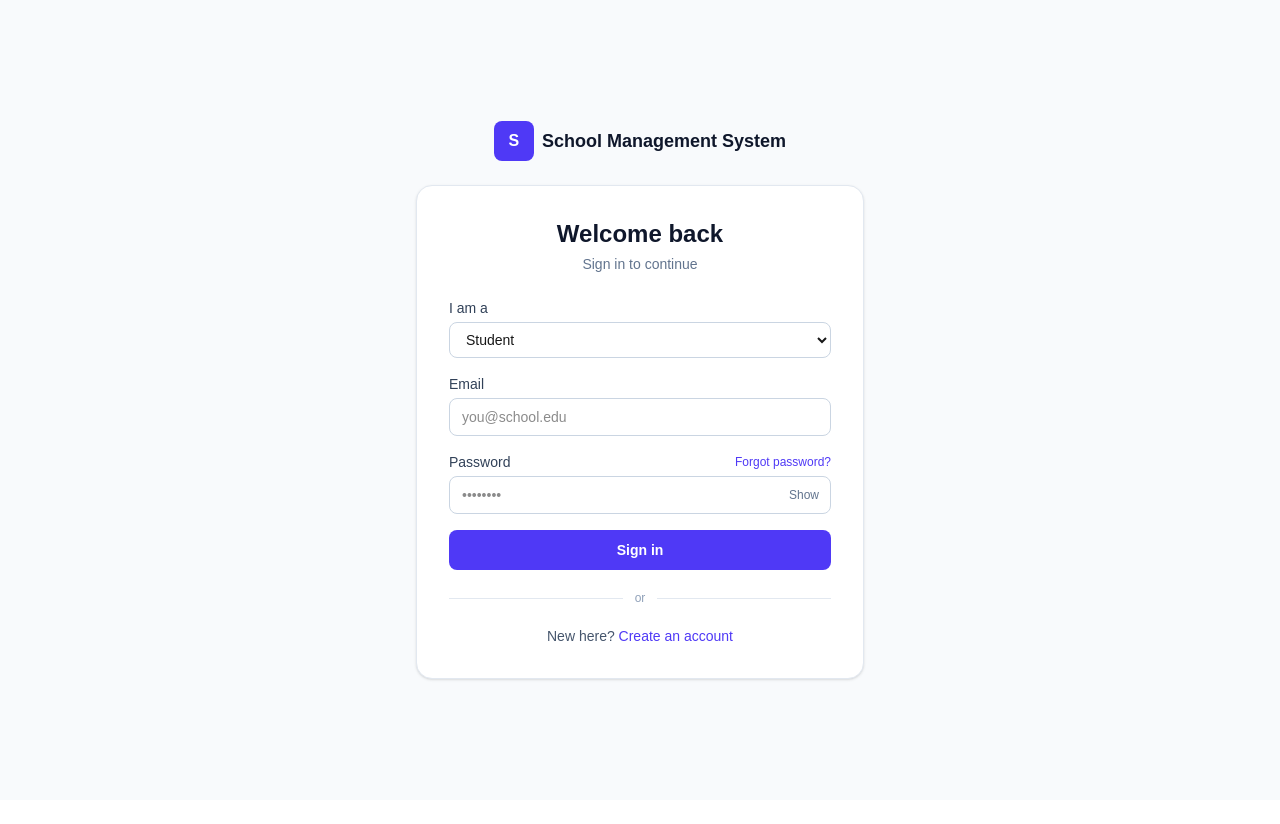
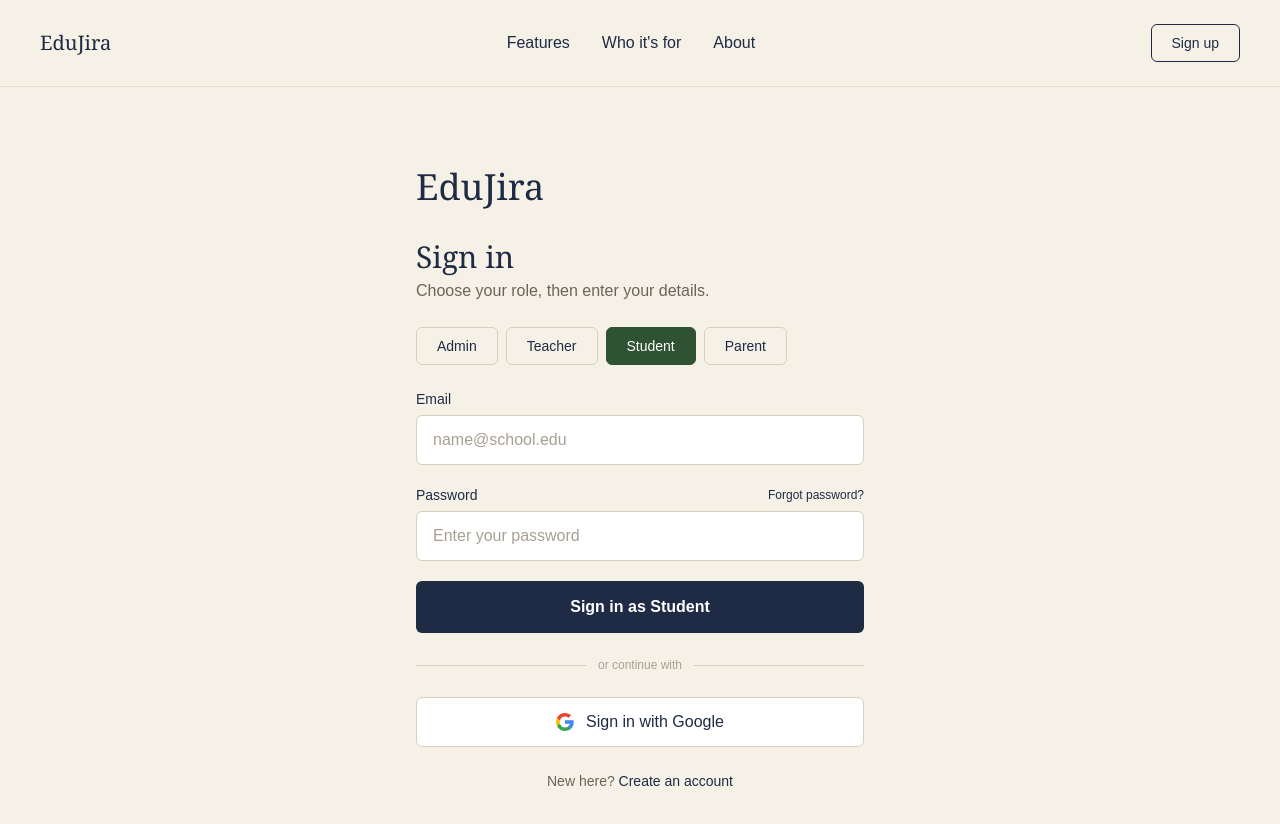
Before and after one commit to SadAfrin/PH-Endgame-TeamProject-TeamCap, a Next.js app: page /login in a window 1280 px wide. Shown: the top 824 px of the page. Before the commit the page ends 800 px from the top, so only its background shows below. Built offline with nearby package versions, Linux system fonts and the light colour scheme.

Commit message:
feat: add Google OAuth login with NextAuth.js

```diff
--- a/package.json
+++ b/package.json
@@ -10,6 +10,7 @@
   },
   "dependencies": {
     "next": "16.3.1",
+    "next-auth": "^5.0.0-beta.32",
     "react": "19.2.8",
     "react-dom": "19.2.8"
   },
--- /dev/null
+++ b/src/app/api/auth/[...nextauth]/route.ts
@@ -0,0 +1,3 @@
+import { handlers } from "@/auth";
+
+export const { GET, POST } = handlers;
--- a/src/app/layout.tsx
+++ b/src/app/layout.tsx
@@ -1,7 +1,7 @@
 import type { Metadata } from "next";
 import { Geist, Geist_Mono } from "next/font/google";
 import "./globals.css";
-
+import Providers from "@/components/Providers";
 const geistSans = Geist({
   variable: "--font-geist-sans",
   subsets: ["latin"],
@@ -23,7 +23,7 @@
       lang="en"
       className={`${geistSans.variable} ${geistMono.variable} h-full antialiased`}
     >
-      <body className="min-h-full flex flex-col">{children}</body>
+      <body className="min-h-full flex flex-col"> <Providers>{children}</Providers></body>
     </html>
   );
 }
--- a/src/app/login/page.tsx
+++ b/src/app/login/page.tsx
@@ -1,21 +1,32 @@
+import Link from "next/link";
 import LoginForm from "@/components/LoginForm";
 
 export const metadata = {
-  title: "Sign In | School Management System",
+  title: "Sign In | EduJira",
 };
 
 export default function LoginPage() {
   return (
-    <main className="min-h-screen bg-slate-50 flex items-center justify-center px-4 py-12">
-      <div className="flex flex-col items-center w-full">
-        <div className="flex items-center gap-2 mb-6">
-          <div className="w-10 h-10 bg-indigo-600 rounded-lg flex items-center justify-center text-white font-bold">
-            S
-          </div>
-          <span className="text-lg font-semibold text-slate-900">School Management System</span>
+    <div className="min-h-screen bg-[#f5f1e7]">
+      {/* Navbar - same as register page */}
+      <nav className="flex items-center justify-between px-10 py-6 border-b border-[#e5ddc9]">
+        <span className="font-serif text-xl text-[#1f2a44]">EduJira</span>
+        <div className="hidden sm:flex items-center gap-8 text-[#1f2a44]">
+          <Link href="/features">Features</Link>
+          <Link href="/who-its-for">Who it&apos;s for</Link>
+          <Link href="/about">About</Link>
         </div>
+        <Link
+          href="/register"
+          className="border border-[#1f2a44] text-[#1f2a44] px-5 py-2 rounded-md text-sm font-medium hover:bg-[#1f2a44] hover:text-white transition"
+        >
+          Sign up
+        </Link>
+      </nav>
+
+      <main className="flex justify-center px-6 py-20">
         <LoginForm />
-      </div>
-    </main>
+      </main>
+    </div>
   );
 }
--- a/src/components/LoginForm.tsx
+++ b/src/components/LoginForm.tsx
@@ -3,21 +3,34 @@
 import { useState } from "react";
 import { useRouter } from "next/navigation";
 import Link from "next/link";
-import { LoginData, FormErrors, Role } from "@/types/auth";
+import { signIn } from "next-auth/react";
 
-const roles: Role[] = ["student", "teacher", "parent", "admin"];
+type Role = "admin" | "teacher" | "student" | "parent";
+
+const roles: { label: string; value: Role }[] = [
+  { label: "Admin", value: "admin" },
+  { label: "Teacher", value: "teacher" },
+  { label: "Student", value: "student" },
+  { label: "Parent", value: "parent" },
+];
+
+interface Errors {
+  email?: string;
+  password?: string;
+  form?: string;
+}
 
 export default function LoginForm() {
   const router = useRouter();
+  const [role, setRole] = useState<Role>("student");
   const [email, setEmail] = useState("");
   const [password, setPassword] = useState("");
-  const [role, setRole] = useState<Role>("student");
-  const [showPass, setShowPass] = useState(false);
-  const [errors, setErrors] = useState<FormErrors>({});
+  const [errors, setErrors] = useState<Errors>({});
   const [loading, setLoading] = useState(false);
+  const [googleLoading, setGoogleLoading] = useState(false);
 
   const checkForm = () => {
-    const newErrors: FormErrors = {};
+    const newErrors: Errors = {};
 
     if (!email) newErrors.email = "Email is required";
     else if (!/^\S+@\S+\.\S+$/.test(email)) newErrors.email = "Enter a valid email";
@@ -44,18 +57,17 @@
       const res = await fetch("/api/auth/login", {
         method: "POST",
         headers: { "Content-Type": "application/json" },
-        body: JSON.stringify({ email, password, role } as LoginData),
+        body: JSON.stringify({ email, password, role }),
       });
 
       const data = await res.json();
 
       if (!data.success) {
-        setErrors({ form: data.message || "Login failed" });
+        setErrors({ form: data.message || "Invalid email or password" });
         setLoading(false);
         return;
       }
 
-      // redirect based on role
       if (role === "admin") router.push("/dashboard/admin");
       else if (role === "teacher") router.push("/dashboard/teacher");
       else if (role === "parent") router.push("/dashboard/parent");
@@ -68,35 +80,44 @@
     }
   };
 
+const handleGoogleLogin = async () => {
+  setGoogleLoading(true);
+  await signIn("google", { callbackUrl: `/dashboard/${role}` });
+};
   return (
-    <div className="w-full max-w-md bg-white border border-slate-200 rounded-2xl p-8 shadow-sm">
-      <h1 className="text-2xl font-semibold text-slate-900 text-center">Welcome back</h1>
-      <p className="text-sm text-slate-500 text-center mt-1 mb-6">Sign in to continue</p>
+    <div className="w-full max-w-md">
+      <h1 className="font-serif text-4xl text-[#1f2a44] mb-1">EduJira</h1>
+
+      <h2 className="font-serif text-3xl text-[#1f2a44] mt-8">Sign in</h2>
+      <p className="text-[#6b6459] mt-1 mb-6">Choose your role, then enter your details.</p>
 
       {errors.form && (
-        <div className="bg-red-50 border border-red-200 text-red-700 text-sm rounded-lg px-4 py-3 mb-4">
+        <div className="bg-red-50 border border-red-200 text-red-700 text-sm rounded-md px-4 py-3 mb-4">
           {errors.form}
         </div>
       )}
 
-      <form onSubmit={handleSubmit} className="space-y-4">
-        <div>
-          <label className="block text-sm font-medium text-slate-700 mb-1">I am a</label>
-          <select
-            value={role}
-            onChange={(e) => setRole(e.target.value as Role)}
-            className="w-full border border-slate-300 rounded-lg px-3 py-2 text-sm focus:outline-none focus:ring-2 focus:ring-indigo-100 focus:border-indigo-500"
+      {/* Role tabs */}
+      <div className="flex gap-2 mb-6 flex-wrap">
+        {roles.map((r) => (
+          <button
+            key={r.value}
+            type="button"
+            onClick={() => setRole(r.value)}
+            className={`px-5 py-2 rounded-md border text-sm font-medium transition ${
+              role === r.value
+                ? "bg-[#2f5233] border-[#2f5233] text-white"
+                : "bg-transparent border-[#d8d0bd] text-[#1f2a44] hover:border-[#1f2a44]"
+            }`}
           >
-            {roles.map((r) => (
-              <option key={r} value={r}>
-                {r.charAt(0).toUpperCase() + r.slice(1)}
-              </option>
+            {r.label}
+          </button>
         ))}
-          </select>
       </div>
 
+      <form onSubmit={handleSubmit} className="space-y-5">
         <div>
-          <label className="block text-sm font-medium text-slate-700 mb-1">Email</label>
+          <label className="block text-sm text-[#1f2a44] mb-1.5">Email</label>
           <input
             type="email"
             value={email}
@@ -104,63 +125,83 @@
               setEmail(e.target.value);
               if (errors.email) setErrors({ ...errors, email: undefined });
             }}
-            placeholder="you@school.edu"
-            className={`w-full border rounded-lg px-3 py-2 text-sm focus:outline-none focus:ring-2 ${
-              errors.email ? "border-red-400 focus:ring-red-100" : "border-slate-300 focus:ring-indigo-100 focus:border-indigo-500"
+            placeholder="name@school.edu"
+            className={`w-full bg-white border rounded-md px-4 py-3 text-[#1f2a44] placeholder:text-[#a8a094] focus:outline-none focus:ring-1 ${
+              errors.email ? "border-red-400 focus:ring-red-300" : "border-[#d8d0bd] focus:ring-[#1f2a44]"
             }`}
           />
           {errors.email && <p className="text-xs text-red-600 mt-1">{errors.email}</p>}
         </div>
 
         <div>
-          <div className="flex justify-between items-center mb-1">
-            <label className="block text-sm font-medium text-slate-700">Password</label>
-            <Link href="/forgot-password" className="text-xs text-indigo-600 hover:text-indigo-700 font-medium">
+          <div className="flex justify-between items-center mb-1.5">
+            <label className="block text-sm text-[#1f2a44]">Password</label>
+            <Link href="/forgot-password" className="text-xs text-[#1f2a44] font-medium hover:underline">
               Forgot password?
             </Link>
           </div>
-          <div className="relative">
           <input
-              type={showPass ? "text" : "password"}
+            type="password"
             value={password}
             onChange={(e) => {
               setPassword(e.target.value);
               if (errors.password) setErrors({ ...errors, password: undefined });
             }}
-              placeholder="••••••••"
-              className={`w-full border rounded-lg px-3 py-2 pr-14 text-sm focus:outline-none focus:ring-2 ${
-                errors.password ? "border-red-400 focus:ring-red-100" : "border-slate-300 focus:ring-indigo-100 focus:border-indigo-500"
+            placeholder="Enter your password"
+            className={`w-full bg-white border rounded-md px-4 py-3 text-[#1f2a44] placeholder:text-[#a8a094] focus:outline-none focus:ring-1 ${
+              errors.password ? "border-red-400 focus:ring-red-300" : "border-[#d8d0bd] focus:ring-[#1f2a44]"
             }`}
           />
-            <button
-              type="button"
-              onClick={() => setShowPass(!showPass)}
-              className="absolute right-3 top-1/2 -translate-y-1/2 text-xs text-slate-500 hover:text-slate-700"
-            >
-              {showPass ? "Hide" : "Show"}
-            </button>
-          </div>
           {errors.password && <p className="text-xs text-red-600 mt-1">{errors.password}</p>}
         </div>
 
         <button
           type="submit"
           disabled={loading}
-          className="w-full bg-indigo-600 hover:bg-indigo-700 text-white font-semibold text-sm rounded-lg px-4 py-2.5 disabled:opacity-60"
+          className="w-full bg-[#1f2a44] hover:bg-[#161d31] text-white font-semibold rounded-md py-3.5 transition disabled:opacity-60"
         >
-          {loading ? "Signing in..." : "Sign in"}
+          {loading ? "Signing in..." : `Sign in as ${role.charAt(0).toUpperCase() + role.slice(1)}`}
         </button>
       </form>
 
-      <div className="flex items-center gap-3 my-5">
-        <div className="flex-1 h-px bg-slate-200" />
-        <span className="text-xs text-slate-400">or</span>
-        <div className="flex-1 h-px bg-slate-200" />
+      {/* Divider */}
+      <div className="flex items-center gap-3 my-6">
+        <div className="flex-1 h-px bg-[#d8d0bd]" />
+        <span className="text-xs text-[#a8a094]">or continue with</span>
+        <div className="flex-1 h-px bg-[#d8d0bd]" />
       </div>
 
-      <p className="text-sm text-center text-slate-600">
+      {/* Google Sign-in */}
+      <button
+        type="button"
+        onClick={handleGoogleLogin}
+        disabled={googleLoading}
+        className="w-full flex items-center justify-center gap-3 bg-white border border-[#d8d0bd] hover:border-[#1f2a44] text-[#1f2a44] font-medium rounded-md py-3 transition disabled:opacity-60"
+      >
+        <svg width="18" height="18" viewBox="0 0 18 18" xmlns="http://www.w3.org/2000/svg">
+          <path
+            d="M17.64 9.2c0-.64-.06-1.25-.16-1.84H9v3.48h4.84a4.14 4.14 0 0 1-1.8 2.72v2.26h2.9c1.7-1.57 2.7-3.88 2.7-6.62z"
+            fill="#4285F4"
+          />
+          <path
+            d="M9 18c2.43 0 4.47-.8 5.96-2.18l-2.9-2.26c-.81.54-1.84.86-3.06.86-2.35 0-4.34-1.59-5.05-3.72H.96v2.33A9 9 0 0 0 9 18z"
+            fill="#34A853"
+          />
+          <path
+            d="M3.95 10.7A5.4 5.4 0 0 1 3.68 9c0-.59.1-1.17.27-1.7V4.97H.96A9 9 0 0 0 0 9c0 1.45.35 2.83.96 4.03l2.99-2.33z"
+            fill="#FBBC05"
+          />
+          <path
+            d="M9 3.58c1.32 0 2.51.46 3.44 1.35l2.58-2.58C13.46.89 11.43 0 9 0A9 9 0 0 0 .96 4.97l2.99 2.33C4.66 5.17 6.65 3.58 9 3.58z"
+            fill="#EA4335"
+          />
+        </svg>
+        {googleLoading ? "Redirecting..." : "Sign in with Google"}
+      </button>
+
+      <p className="text-center text-[#6b6459] text-sm mt-6">
         New here?{" "}
-        <Link href="/register" className="text-indigo-600 hover:text-indigo-700 font-medium">
+        <Link href="/register" className="text-[#1f2a44] font-medium hover:underline">
           Create an account
         </Link>
       </p>
--- /dev/null
+++ b/src/components/Providers.tsx
@@ -0,0 +1,7 @@
+"use client";
+
+import { SessionProvider } from "next-auth/react";
+
+export default function Providers({ children }: { children: React.ReactNode }) {
+  return <SessionProvider>{children}</SessionProvider>;
+}
```
Also changed, not shown: src/auth.ts (added, +28 -0 lines), 1 other file (tests, documents, lock files or other folders). Lines whose indentation alone changed are shown as unchanged.
